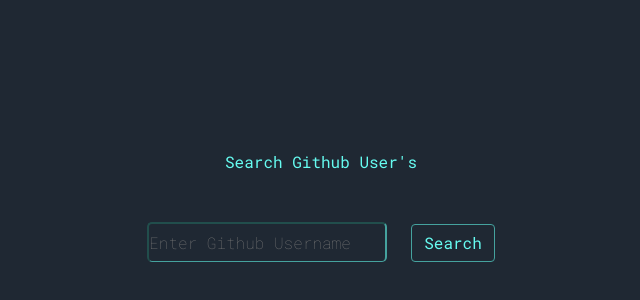
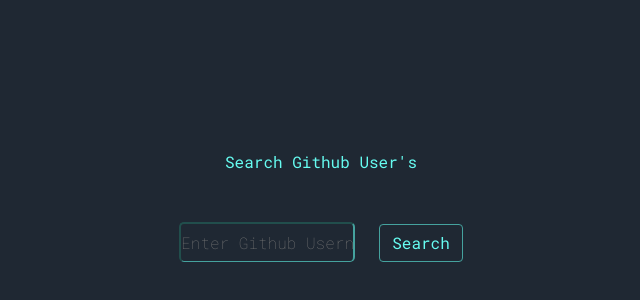
Before and after one commit to ziko0/git-typehead, a React (Create React App) app: page / in a window 1280 px wide. Shown: the part 42-342 px from the top of the page, without its empty margins (319-959 px from the left). Built offline with nearby package versions, Linux system fonts and the light colour scheme.

Commit message:
Update component.css

```diff
--- a/src/Components/component.css
+++ b/src/Components/component.css
@@ -21,7 +21,7 @@
 
 
 .search-field{
-    width: 15rem;
+    width: 11rem;
     height: 2.5rem;
     background: inherit;
     border-color: #45A29e;
```
